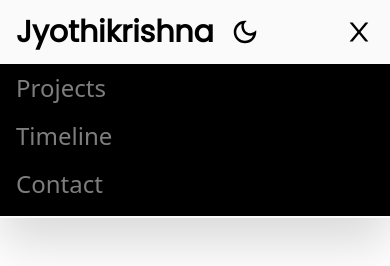
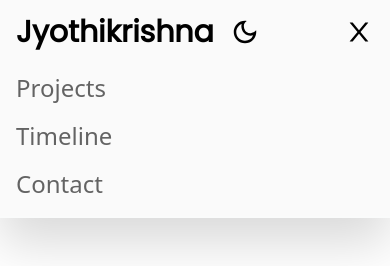
Before and after one commit to bhendi-boi/portfolio, a React (Vite) app: page / in a window 390 px wide. Both pictures are taken after a click on the element 359 px from the left and 32 px from the top of the page. Shown: the top 266 px of the page. Built offline with nearby package versions, Linux system fonts and the light colour scheme.

Commit message:
nav dropdown completed

```diff
--- a/src/components/Nav.jsx
+++ b/src/components/Nav.jsx
@@ -70,14 +70,17 @@ const Nav = ({ refs, handleScrollToSection }) => {
       </div>
       {/* mobile toggle */}
       {visible && (
-        <ul role="list" className="flex flex-col bg-nav-background last:pb-2">
+        <ul
+          role="list"
+          className="flex flex-col bg-neutral-50 dark:bg-nav-background last:pb-2 dark:text-white"
+        >
           {links.map((link) => {
             return (
               <li
                 key={link}
                 data-media="sm"
                 onClick={(e) => handleClick(e)}
-                className="px-4 py-2 text-2xl capitalize transition-opacity duration-500 cursor-pointer font-semi bold opacity-60 text-logo-text hover:opacity-100 focus:opacity-100"
+                className="px-4 py-2 text-2xl capitalize transition-opacity duration-500 cursor-pointer font-semi bold opacity-60 hover:opacity-100 focus:opacity-100"
               >
                 {link}
               </li>
```
